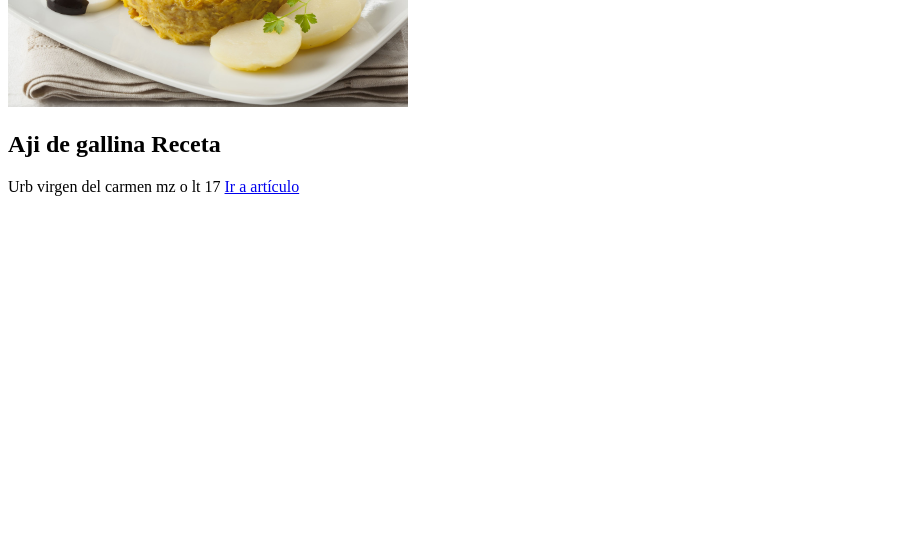
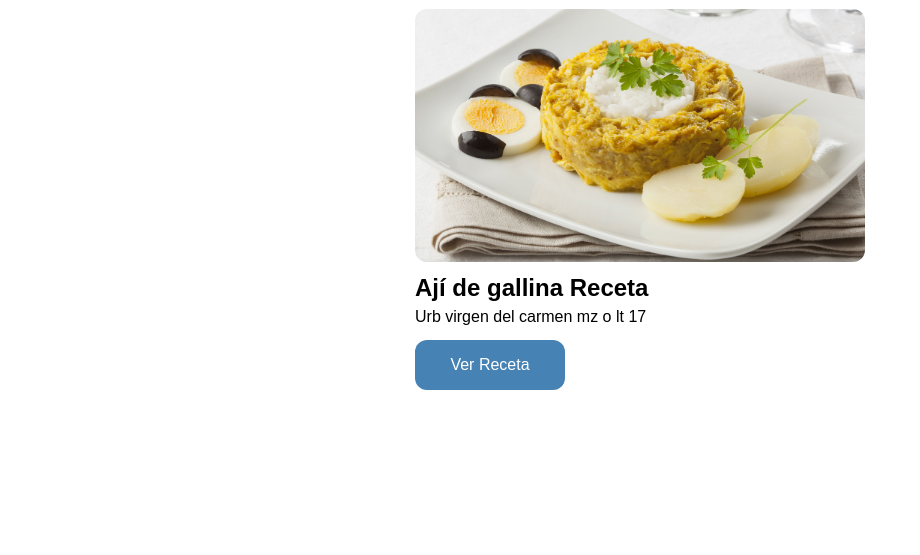
Before and after one commit to ralvarezrenzo/todorecetas, a plain HTML site: page index.html in a window 1280 px wide. Shown: the part 245-800 px from the top of the page, without its empty margins (0-920 px from the left). Drawn offline with Linux system fonts and the light colour scheme.

Commit message:
Agregando estilos basicos

```diff
--- a/index.html
+++ b/index.html
@@ -19,16 +19,17 @@
     <meta property="og:title"              content="Ají de gallina" />
     <meta property="og:description"        content="Receta de Ají de Gallina" />
     <meta property="og:image"              content="https://ralvarezrenzo.github.io/todorecetas/ajidegallina.jpg" />
+    <link rel="stylesheet" href="style.css">
 </head>
 <body>
-    <div itemscope itemtype="https://schema.org/Article">
+    <div  class="main" itemscope itemtype="https://schema.org/Article">
         <h1 itemprop="name">Aji de Gallina</h1>
         <h2 itemprop="author">Gaston Acurio</h2>
         <img itemprop="image" src="ajidegallina.jpg" width="400" alt="Ají de gallina">
-        <div itemscope itemtype="https://schema.org/Restaurant">
-            <h2 itemprop="name">Aji de gallina Receta</h2>
+        <div class="receta" itemscope itemtype="https://schema.org/Restaurant">
+            <h2 itemprop="name">Ají de gallina Receta</h2>
             <span itemprop="streetAddress">Urb virgen del carmen mz o lt 17</span>
-            <a href="https://ralvarezrenzo.github.io/todorecetas/" itemprop="url">Ir a artículo</a>
+            <a href="https://ralvarezrenzo.github.io/todorecetas/" itemprop="url">Ver Receta</a>
         </div>
       </div>
 </body>
--- /dev/null
+++ b/style.css
@@ -0,0 +1,48 @@
+*{
+    box-sizing: border-box;
+    margin: 0;
+    padding: 0;
+}
+body{
+    display: flex;
+    justify-content: center;
+    font-family: sans-serif;
+}
+.main{
+    width: 100%;
+    max-width: 450px;
+    min-height: 100vh;
+    align-items: center;
+    justify-content: center;
+    display: flex;
+    flex-direction: column;
+    gap: 12px;
+}
+img{
+    width: 100%;
+    border-radius: 12px;
+}
+.receta{
+    display: flex;
+    flex-direction: column;
+    align-items: flex-start;
+    width: 100%;
+    gap: 6px;
+}
+
+a{
+    text-decoration: none;
+    color: white;
+    background: steelblue;
+    display: flex;
+    width: 150px;
+    height: 50px;
+    justify-content: center;
+    align-items: center;
+    border-radius: 12px;
+    transition-duration: .5s;
+    margin-top: .5rem;
+}
+a:hover{
+    transform: scale(1.1);
+}
```
